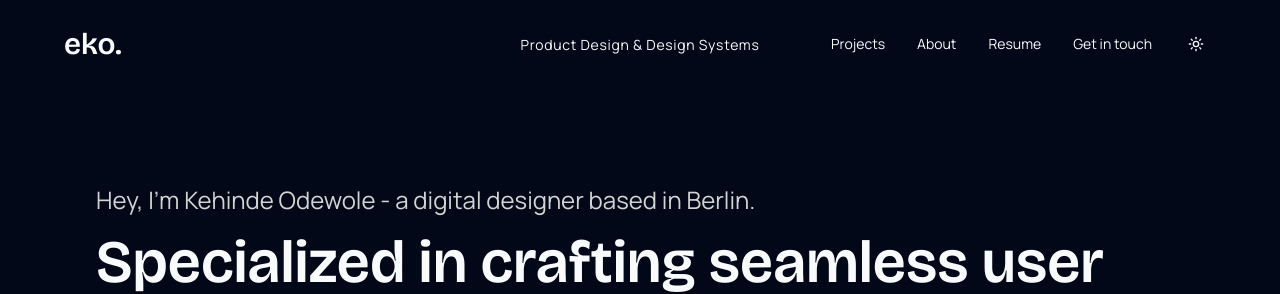
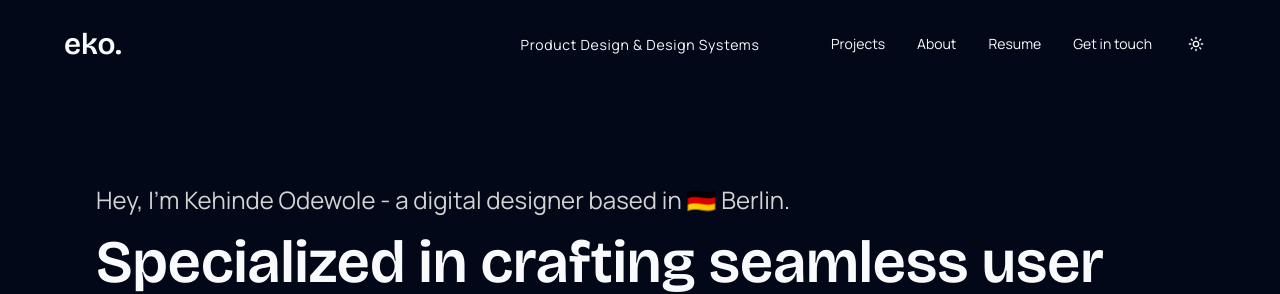
Before and after one commit to kennyedward/project-storyteller, a React (Vite) app: page / in a window 1280 px wide. Shown: the top 294 px of the page. Built offline with nearby package versions, Linux system fonts and the light colour scheme.

Commit message:
Add german flag and improve animation
- Added german flag in front of Berlin.
- Improved the animation speed when switching between light and dark themes.

```diff
--- a/src/components/home/Hero.tsx
+++ b/src/components/home/Hero.tsx
@@ -6,7 +6,7 @@ const Hero = () => {
     <section className="py-16 md:py-24 px-8 md:px-16">
       <div className="max-w-6xl mx-auto">
         <p className="font-manrope text-xl md:text-2xl text-neutral-700 dark:text-neutral-300 max-w-3xl mb-4 animate-fade-in" style={{ animationDelay: '0.1s' }}>
-          Hey, I'm Kehinde Odewole - a digital designer based in Berlin.
+          Hey, I'm Kehinde Odewole - a digital designer based in 🇩🇪 Berlin.
         </p>
         <h1 className="font-bricolage text-4xl md:text-6xl font-semibold leading-tight mb-6 animate-fade-in" style={{ animationDelay: '0.3s' }}>
           Specialized in crafting seamless user experiences and scalable design systems.
--- a/src/index.css
+++ b/src/index.css
@@ -97,12 +97,12 @@
   }
 
   body {
-    @apply bg-background text-foreground transition-colors duration-300;
+    @apply bg-background text-foreground transition-colors duration-200;
   }
 }
 
 html {
-  @apply scroll-smooth transition-colors duration-300;
+  @apply scroll-smooth transition-colors duration-200;
 }
 
 /* Add some custom styling for sticky header */
@@ -116,5 +116,5 @@ html {
 
 /* Smooth transitions for all elements */
 * {
-  @apply transition-colors duration-300;
+  @apply transition-colors duration-200;
 }
```
